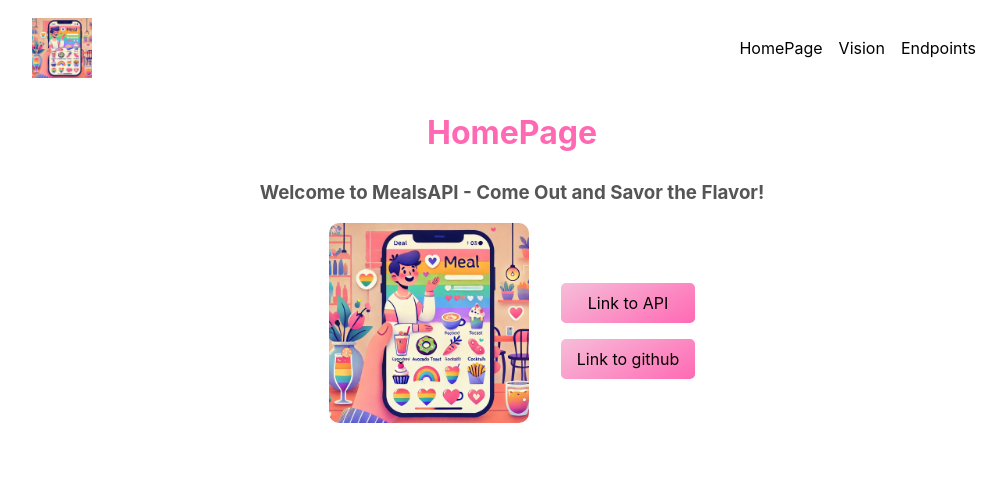
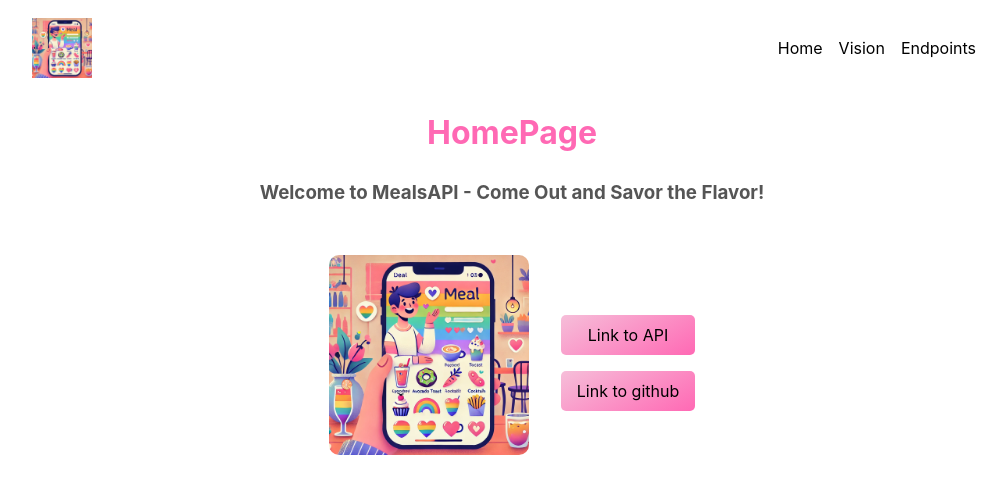
Before and after one commit to MarcusHjorth/meals-api-doc, a React (Vite) app: page / in a window 1280 px wide. Shown: the top 494 px of the page, without its empty margins (128-1135 px from the left). Built offline with nearby package versions, Linux system fonts and the light colour scheme.

Commit message:
Small fixes

```diff
--- a/src/components/Header.jsx
+++ b/src/components/Header.jsx
@@ -49,7 +49,7 @@ const HeaderComp = () => {
 
             <nav>
                 <Ul>
-                    <Link to="/"><li>HomePage</li></Link>
+                    <Link to="/"><li>Home</li></Link>
                     <Link to="/vision"><li>Vision</li></Link>
                     <Link to="/endpoints"><li>Endpoints</li></Link>
                 </Ul>
--- a/src/pages/HomePage.jsx
+++ b/src/pages/HomePage.jsx
@@ -21,8 +21,6 @@ const Container = styled.div`
 
         img{
             margin: auto;
-            margin-bottom: 2rem;
-            margin-top: 2rem;
         }
     }
 
@@ -31,6 +29,8 @@ const Container = styled.div`
         height: auto;
         border-radius: 10px;
 
+        margin-top: 2rem;
+        margin-bottom: 2rem;
     }
 
 
```
